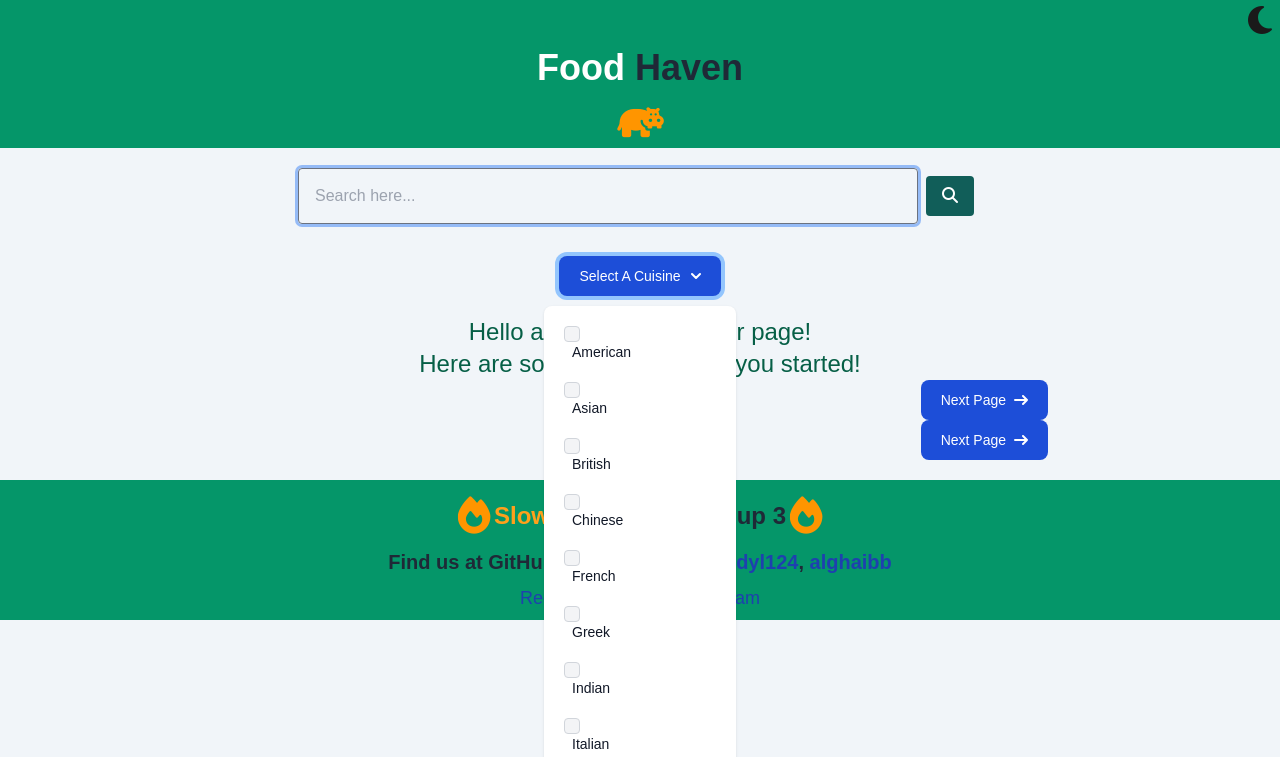
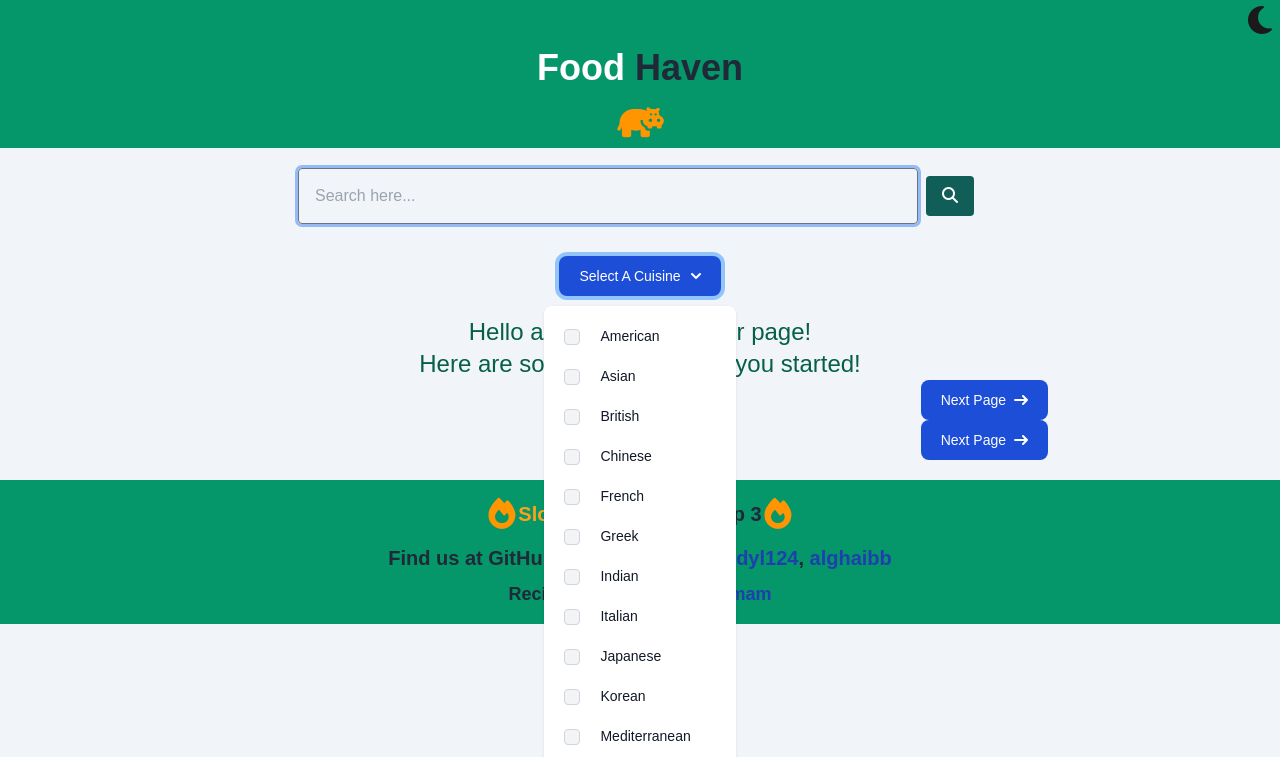
Before and after one commit to alghaibb/project1-grp3, a website: page index.html in a window 1280 px wide. Both pictures are taken after a click on the button "Select A Cuisine". Shown: the top 757 px of the page. Drawn offline with nearby package versions, Linux system fonts and the light colour scheme; no server answers.

Commit message:
fix cuisine type alignment

```diff
--- a/index.html
+++ b/index.html
@@ -72,82 +72,82 @@
         <div id="dropdownBgHover" class="z-10 hidden w-48 bg-white rounded-lg shadow dark:bg-gray-700">
             <ul class="p-3 space-y-1 text-sm text-gray-700 dark:text-gray-200" aria-labelledby="dropdownBgHoverButton">
               <li>
-                <div class="flex items-center p-2 rounded hover:bg-gray-100 dark:hover:bg-gray-600">
-                  <input id="checkbox-american" name = "cuisineType" type="checkbox" value="&cuisineType=American" class="w-4 h-4 text-blue-600 bg-gray-100 border-gray-300 rounded focus:ring-blue-500 dark:focus:ring-blue-600 dark:ring-offset-gray-700 dark:focus:ring-offset-gray-700 focus:ring-2 dark:bg-gray-600 dark:border-gray-500">
-                  <label for="checkbox-american" class="w-full ml-2 text-sm font-medium text-gray-900 rounded dark:text-gray-300">American</label>
+                <div class="items-center p-2 rounded hover:bg-gray-100 dark:hover:bg-gray-600">
+                  <input id="american" name = "cuisineType" type="checkbox" value="&cuisineType=American" class="w-4 h-4 text-blue-600 bg-gray-100 border-gray-300 rounded focus:ring-blue-500 dark:focus:ring-blue-600 dark:ring-offset-gray-700 dark:focus:ring-offset-gray-700 focus:ring-2 dark:bg-gray-600 dark:border-gray-500">
+                  <label for="american" class="p-2 w-full ml-2 text-sm font-medium text-gray-900 rounded dark:text-gray-300">American</label>
                 </div>
               </li>
               <li>
-                <div class="flex items-center p-2 rounded hover:bg-gray-100 dark:hover:bg-gray-600">
-                    <input id="checkbox-asian" name = "cuisineType" type="checkbox" value="&cuisineType=Asian" class="w-4 h-4 text-blue-600 bg-gray-100 border-gray-300 rounded focus:ring-blue-500 dark:focus:ring-blue-600 dark:ring-offset-gray-700 dark:focus:ring-offset-gray-700 focus:ring-2 dark:bg-gray-600 dark:border-gray-500">
-                    <label for="checkbox-asian" class="w-full ml-2 text-sm font-medium text-gray-900 rounded dark:text-gray-300">Asian</label>
+                <div class="items-center p-2 rounded hover:bg-gray-100 dark:hover:bg-gray-600">
+                    <input id="asian" name = "cuisineType" type="checkbox" value="&cuisineType=Asian" class="w-4 h-4 text-blue-600 bg-gray-100 border-gray-300 rounded focus:ring-blue-500 dark:focus:ring-blue-600 dark:ring-offset-gray-700 dark:focus:ring-offset-gray-700 focus:ring-2 dark:bg-gray-600 dark:border-gray-500">
+                    <label for="asian" class="p-2 w-full ml-2 text-sm font-medium text-gray-900 rounded dark:text-gray-300">Asian</label>
                   </div>
               </li>
               <li>
-                <div class="flex items-center p-2 rounded hover:bg-gray-100 dark:hover:bg-gray-600">
-                  <input id="checkbox-british" name = "cuisineType" type="checkbox" value="&cuisineType=British" class="w-4 h-4 text-blue-600 bg-gray-100 border-gray-300 rounded focus:ring-blue-500 dark:focus:ring-blue-600 dark:ring-offset-gray-700 dark:focus:ring-offset-gray-700 focus:ring-2 dark:bg-gray-600 dark:border-gray-500">
-                  <label for="checkbox-british" class="w-full ml-2 text-sm font-medium text-gray-900 rounded dark:text-gray-300">British</label>
+                <div class="items-center p-2 rounded hover:bg-gray-100 dark:hover:bg-gray-600">
+                  <input id="british" name = "cuisineType" type="checkbox" value="&cuisineType=British" class="w-4 h-4 text-blue-600 bg-gray-100 border-gray-300 rounded focus:ring-blue-500 dark:focus:ring-blue-600 dark:ring-offset-gray-700 dark:focus:ring-offset-gray-700 focus:ring-2 dark:bg-gray-600 dark:border-gray-500">
+                  <label for="british" class="p-2 w-full ml-2 text-sm font-medium text-gray-900 rounded dark:text-gray-300">British</label>
                 </div>
               </li>
               <li>
-                <div class="flex items-center p-2 rounded hover:bg-gray-100 dark:hover:bg-gray-600">
-                  <input id="checkbox-chinese" name = "cuisineType" type="checkbox" value="&cuisineType=Chinese" class="w-4 h-4 text-blue-600 bg-gray-100 border-gray-300 rounded focus:ring-blue-500 dark:focus:ring-blue-600 dark:ring-offset-gray-700 dark:focus:ring-offset-gray-700 focus:ring-2 dark:bg-gray-600 dark:border-gray-500">
-                  <label for="checkbox-chinese" class="w-full ml-2 text-sm font-medium text-gray-900 rounded dark:text-gray-300">Chinese</label>
+                <div class="items-center p-2 rounded hover:bg-gray-100 dark:hover:bg-gray-600">
+                  <input id="chinese" name = "cuisineType" type="checkbox" value="&cuisineType=Chinese" class="w-4 h-4 text-blue-600 bg-gray-100 border-gray-300 rounded focus:ring-blue-500 dark:focus:ring-blue-600 dark:ring-offset-gray-700 dark:focus:ring-offset-gray-700 focus:ring-2 dark:bg-gray-600 dark:border-gray-500">
+                  <label for="chinese" class="p-2 w-full ml-2 text-sm font-medium text-gray-900 rounded dark:text-gray-300">Chinese</label>
                 </div>
               </li>
               <li>
-                <div class="flex items-center p-2 rounded hover:bg-gray-100 dark:hover:bg-gray-600">
-                  <input id="checkbox-french" name = "cuisineType" type="checkbox" value="&cuisineType=French" class="w-4 h-4 text-blue-600 bg-gray-100 border-gray-300 rounded focus:ring-blue-500 dark:focus:ring-blue-600 dark:ring-offset-gray-700 dark:focus:ring-offset-gray-700 focus:ring-2 dark:bg-gray-600 dark:border-gray-500">
-                  <label for="checkbox-french" class="w-full ml-2 text-sm font-medium text-gray-900 rounded dark:text-gray-300">French</label>
+                <div class="items-center p-2 rounded hover:bg-gray-100 dark:hover:bg-gray-600">
+                  <input id="french" name = "cuisineType" type="checkbox" value="&cuisineType=French" class="w-4 h-4 text-blue-600 bg-gray-100 border-gray-300 rounded focus:ring-blue-500 dark:focus:ring-blue-600 dark:ring-offset-gray-700 dark:focus:ring-offset-gray-700 focus:ring-2 dark:bg-gray-600 dark:border-gray-500">
+                  <label for="french" class="p-2 w-full ml-2 text-sm font-medium text-gray-900 rounded dark:text-gray-300">French</label>
                 </div>
               </li>
               <li>
-                <div class="flex items-center p-2 rounded hover:bg-gray-100 dark:hover:bg-gray-600">
-                  <input id="checkbox-greek" name = "cuisineType" type="checkbox" value="&cuisineType=Greek" class="w-4 h-4 text-blue-600 bg-gray-100 border-gray-300 rounded focus:ring-blue-500 dark:focus:ring-blue-600 dark:ring-offset-gray-700 dark:focus:ring-offset-gray-700 focus:ring-2 dark:bg-gray-600 dark:border-gray-500">
-                  <label for="checkbox-greek" class="w-full ml-2 text-sm font-medium text-gray-900 rounded dark:text-gray-300">Greek</label>
+                <div class="items-center p-2 rounded hover:bg-gray-100 dark:hover:bg-gray-600">
+                  <input id="greek" name = "cuisineType" type="checkbox" value="&cuisineType=Greek" class="w-4 h-4 text-blue-600 bg-gray-100 border-gray-300 rounded focus:ring-blue-500 dark:focus:ring-blue-600 dark:ring-offset-gray-700 dark:focus:ring-offset-gray-700 focus:ring-2 dark:bg-gray-600 dark:border-gray-500">
+                  <label for="greek" class="p-2 w-full ml-2 text-sm font-medium text-gray-900 rounded dark:text-gray-300">Greek</label>
                 </div>
               </li>
               <li>
-                <div class="flex items-center p-2 rounded hover:bg-gray-100 dark:hover:bg-gray-600">
-                  <input id="checkbox-indian" name = "cuisineType" type="checkbox" value="&cuisineType=Indian" class="w-4 h-4 text-blue-600 bg-gray-100 border-gray-300 rounded focus:ring-blue-500 dark:focus:ring-blue-600 dark:ring-offset-gray-700 dark:focus:ring-offset-gray-700 focus:ring-2 dark:bg-gray-600 dark:border-gray-500">
-                  <label for="checkbox-indian" class="w-full ml-2 text-sm font-medium text-gray-900 rounded dark:text-gray-300">Indian</label>
+                <div class="items-center p-2 rounded hover:bg-gray-100 dark:hover:bg-gray-600">
+                  <input id="indian" name = "cuisineType" type="checkbox" value="&cuisineType=Indian" class="w-4 h-4 text-blue-600 bg-gray-100 border-gray-300 rounded focus:ring-blue-500 dark:focus:ring-blue-600 dark:ring-offset-gray-700 dark:focus:ring-offset-gray-700 focus:ring-2 dark:bg-gray-600 dark:border-gray-500">
+                  <label for="indian" class="p-2 w-full ml-2 text-sm font-medium text-gray-900 rounded dark:text-gray-300">Indian</label>
                 </div>
               </li>
               <li>
-                <div class="flex items-center p-2 rounded hover:bg-gray-100 dark:hover:bg-gray-600">
-                  <input id="checkbox-italian" name = "cuisineType" type="checkbox" value="&cuisineType=Italian" class="w-4 h-4 text-blue-600 bg-gray-100 border-gray-300 rounded focus:ring-blue-500 dark:focus:ring-blue-600 dark:ring-offset-gray-700 dark:focus:ring-offset-gray-700 focus:ring-2 dark:bg-gray-600 dark:border-gray-500">
-                  <label for="checkbox-italian" class="w-full ml-2 text-sm font-medium text-gray-900 rounded dark:text-gray-300">Italian</label>
+                <div class="items-center p-2 rounded hover:bg-gray-100 dark:hover:bg-gray-600">
+                  <input id="italian" name = "cuisineType" type="checkbox" value="&cuisineType=Italian" class="w-4 h-4 text-blue-600 bg-gray-100 border-gray-300 rounded focus:ring-blue-500 dark:focus:ring-blue-600 dark:ring-offset-gray-700 dark:focus:ring-offset-gray-700 focus:ring-2 dark:bg-gray-600 dark:border-gray-500">
+                  <label for="italian" class="p-2 w-full ml-2 text-sm font-medium text-gray-900 rounded dark:text-gray-300">Italian</label>
                 </div>
               </li>
               <li>
-                <div class="flex items-center p-2 rounded hover:bg-gray-100 dark:hover:bg-gray-600">
-                  <input id="checkbox-japanese" name = "cuisineType" type="checkbox" value="&cuisineType=Japanese" class="w-4 h-4 text-blue-600 bg-gray-100 border-gray-300 rounded focus:ring-blue-500 dark:focus:ring-blue-600 dark:ring-offset-gray-700 dark:focus:ring-offset-gray-700 focus:ring-2 dark:bg-gray-600 dark:border-gray-500">
-                  <label for="checkbox-japanese" class="w-full ml-2 text-sm font-medium text-gray-900 rounded dark:text-gray-300">Japanese</label>
+                <div class="items-center p-2 rounded hover:bg-gray-100 dark:hover:bg-gray-600">
+                  <input id="japanese" name = "cuisineType" type="checkbox" value="&cuisineType=Japanese" class="w-4 h-4 text-blue-600 bg-gray-100 border-gray-300 rounded focus:ring-blue-500 dark:focus:ring-blue-600 dark:ring-offset-gray-700 dark:focus:ring-offset-gray-700 focus:ring-2 dark:bg-gray-600 dark:border-gray-500">
+                  <label for="japanese" class="p-2 w-full ml-2 text-sm font-medium text-gray-900 rounded dark:text-gray-300">Japanese</label>
                 </div>
               </li>
               <li>
-                <div class="flex items-center p-2 rounded hover:bg-gray-100 dark:hover:bg-gray-600">
-                  <input id="checkbox-korean" name = "cuisineType" type="checkbox" value="&cuisineType=Korean" class="w-4 h-4 text-blue-600 bg-gray-100 border-gray-300 rounded focus:ring-blue-500 dark:focus:ring-blue-600 dark:ring-offset-gray-700 dark:focus:ring-offset-gray-700 focus:ring-2 dark:bg-gray-600 dark:border-gray-500">
-                  <label for="checkbox-korean" class="w-full ml-2 text-sm font-medium text-gray-900 rounded dark:text-gray-300">Korean</label>
+                <div class="items-center p-2 rounded hover:bg-gray-100 dark:hover:bg-gray-600">
+                  <input id="korean" name = "cuisineType" type="checkbox" value="&cuisineType=Korean" class="w-4 h-4 text-blue-600 bg-gray-100 border-gray-300 rounded focus:ring-blue-500 dark:focus:ring-blue-600 dark:ring-offset-gray-700 dark:focus:ring-offset-gray-700 focus:ring-2 dark:bg-gray-600 dark:border-gray-500">
+                  <label for="korean" class="p-2 w-full ml-2 text-sm font-medium text-gray-900 rounded dark:text-gray-300">Korean</label>
                 </div>
               </li>
               <li>
-                <div class="flex items-center p-2 rounded hover:bg-gray-100 dark:hover:bg-gray-600">
-                  <input id="checkbox-mediterranean" name = "cuisineType" type="checkbox" value="&cuisineType=Mediterranean" class="w-4 h-4 text-blue-600 bg-gray-100 border-gray-300 rounded focus:ring-blue-500 dark:focus:ring-blue-600 dark:ring-offset-gray-700 dark:focus:ring-offset-gray-700 focus:ring-2 dark:bg-gray-600 dark:border-gray-500">
-                  <label for="checkbox-mediterranean" class="w-full ml-2 text-sm font-medium text-gray-900 rounded dark:text-gray-300">Mediterranean</label>
+                <div class="items-center p-2 rounded hover:bg-gray-100 dark:hover:bg-gray-600">
+                  <input id="mediterranean" name = "cuisineType" type="checkbox" value="&cuisineType=Mediterranean" class="w-4 h-4 text-blue-600 bg-gray-100 border-gray-300 rounded focus:ring-blue-500 dark:focus:ring-blue-600 dark:ring-offset-gray-700 dark:focus:ring-offset-gray-700 focus:ring-2 dark:bg-gray-600 dark:border-gray-500">
+                  <label for="mediterranean" class="p-2 w-full ml-2 text-sm font-medium text-gray-900 rounded dark:text-gray-300">Mediterranean</label>
                 </div>
               </li>
               <li>
-                <div class="flex items-center p-2 rounded hover:bg-gray-100 dark:hover:bg-gray-600">
-                  <input id="checkbox-mexican" name = "cuisineType" type="checkbox" value="&cuisineType=Mexican" class="w-4 h-4 text-blue-600 bg-gray-100 border-gray-300 rounded focus:ring-blue-500 dark:focus:ring-blue-600 dark:ring-offset-gray-700 dark:focus:ring-offset-gray-700 focus:ring-2 dark:bg-gray-600 dark:border-gray-500">
-                  <label for="checkbox-mexican" class="w-full ml-2 text-sm font-medium text-gray-900 rounded dark:text-gray-300">Mexican</label>
+                <div class="items-center p-2 rounded hover:bg-gray-100 dark:hover:bg-gray-600">
+                  <input id="mexican" name = "cuisineType" type="checkbox" value="&cuisineType=Mexican" class="w-4 h-4 text-blue-600 bg-gray-100 border-gray-300 rounded focus:ring-blue-500 dark:focus:ring-blue-600 dark:ring-offset-gray-700 dark:focus:ring-offset-gray-700 focus:ring-2 dark:bg-gray-600 dark:border-gray-500">
+                  <label for="mexican" class="p-2 w-full ml-2 text-sm font-medium text-gray-900 rounded dark:text-gray-300">Mexican</label>
                 </div>
               </li>
 
               <li>
-                <div class="flex items-center p-2 rounded hover:bg-gray-100 dark:hover:bg-gray-600">
-                  <input id="checkbox-middleeastern" name = "cuisineType" type="checkbox" value="&cuisineType=Middle Eastern" class="w-4 h-4 text-blue-600 bg-gray-100 border-gray-300 rounded focus:ring-blue-500 dark:focus:ring-blue-600 dark:ring-offset-gray-700 dark:focus:ring-offset-gray-700 focus:ring-2 dark:bg-gray-600 dark:border-gray-500">
-                  <label for="checkbox-middleeastern" class="w-full ml-2 text-sm font-medium text-gray-900 rounded dark:text-gray-300">Middle Eastern</label>
+                <div class="items-center p-2 rounded hover:bg-gray-100 dark:hover:bg-gray-600">
+                  <input id="middle_eastern" name = "cuisineType" type="checkbox" value="&cuisineType=Middle Eastern" class="w-4 h-4 text-blue-600 bg-gray-100 border-gray-300 rounded focus:ring-blue-500 dark:focus:ring-blue-600 dark:ring-offset-gray-700 dark:focus:ring-offset-gray-700 focus:ring-2 dark:bg-gray-600 dark:border-gray-500">
+                  <label for="middle_eastern" class="p-2 w-full ml-2 text-sm font-medium text-gray-900 rounded dark:text-gray-300">Middle Eastern</label>
                 </div>
               </li>
             </ul>
@@ -195,10 +195,10 @@
         </div>
 
         <footer class = "bg-emerald-600 w-full justify-center">
-            <h3 id = "heading" class=" text-emerald-900 text-2xl text-center pt-5 pb-2">
+            <h3 id = "heading" class=" text-emerald-900 text-xl text-center pt-5 pb-2">
                 <i class="fa-solid fa-fire fa-lg fa-beat" style="color: #ff9500;"></i>
-                <span class="text-2xl text-center mt-5 font-bold" style="color: #ffa01b;">Slow-Roasted</span>
-                <span class="text-2xl text-center font-bold text-gray-800">by Group 3</span>
+                <span class="text-xl text-center mt-5 font-bold" style="color: #ffa01b;">Slow-Roasted</span>
+                <span class="text-xl text-center font-bold text-gray-800">by Group 3</span>
                 <i class="fa-solid fa-fire fa-lg fa-beat" style="color: #ff9500;"></i>
             </h3>
             <p class = "text-xl text-gray-800 font-bold text-center py-2">Find us at GitHub:
@@ -208,8 +208,8 @@
                     <a href="https://github.com/alghaibb" target = "_blank" class = "text-blue-800 text-xl hover:underline">alghaibb</a>
             </p>
 
-            <div class=" flex justify-center ">
-              <a class="pb-2 text-lg text-blue-800 hover:underline" href = "https://www.edamam.com/" target = "_blank" >Recipes powered by Edamam</a>
+            <div class=" flex justify-center pb-2 text-lg font-bold text-gray-800">Recipes powered by:
+              <a class="pl-2 pb-2 text-lg text-blue-800 hover:underline" href = "https://www.edamam.com/" target = "_blank" >  Edamam</a>
             </div>
           </footer>
     </body>
```
Also changed, not shown: README.md, assets/css/tailwind.css, assets/js/script.js (line endings or trailing spaces).
